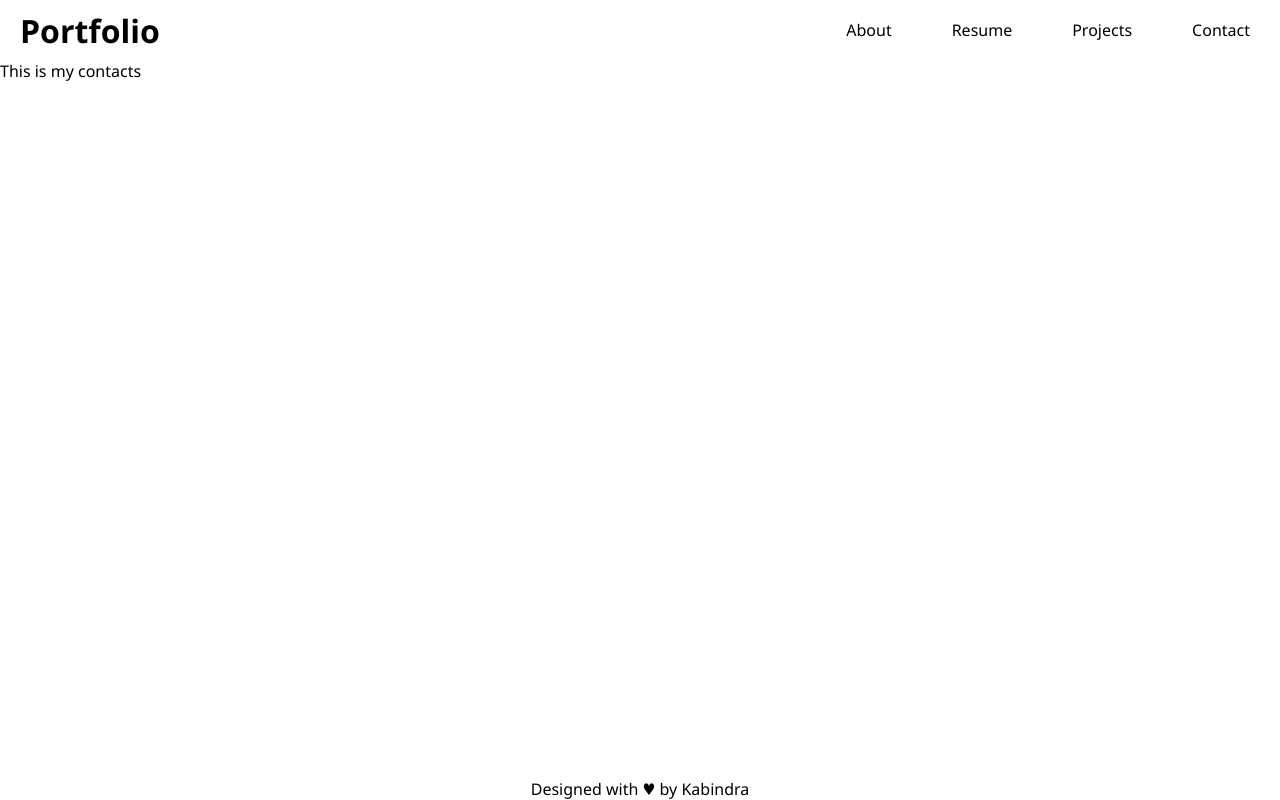
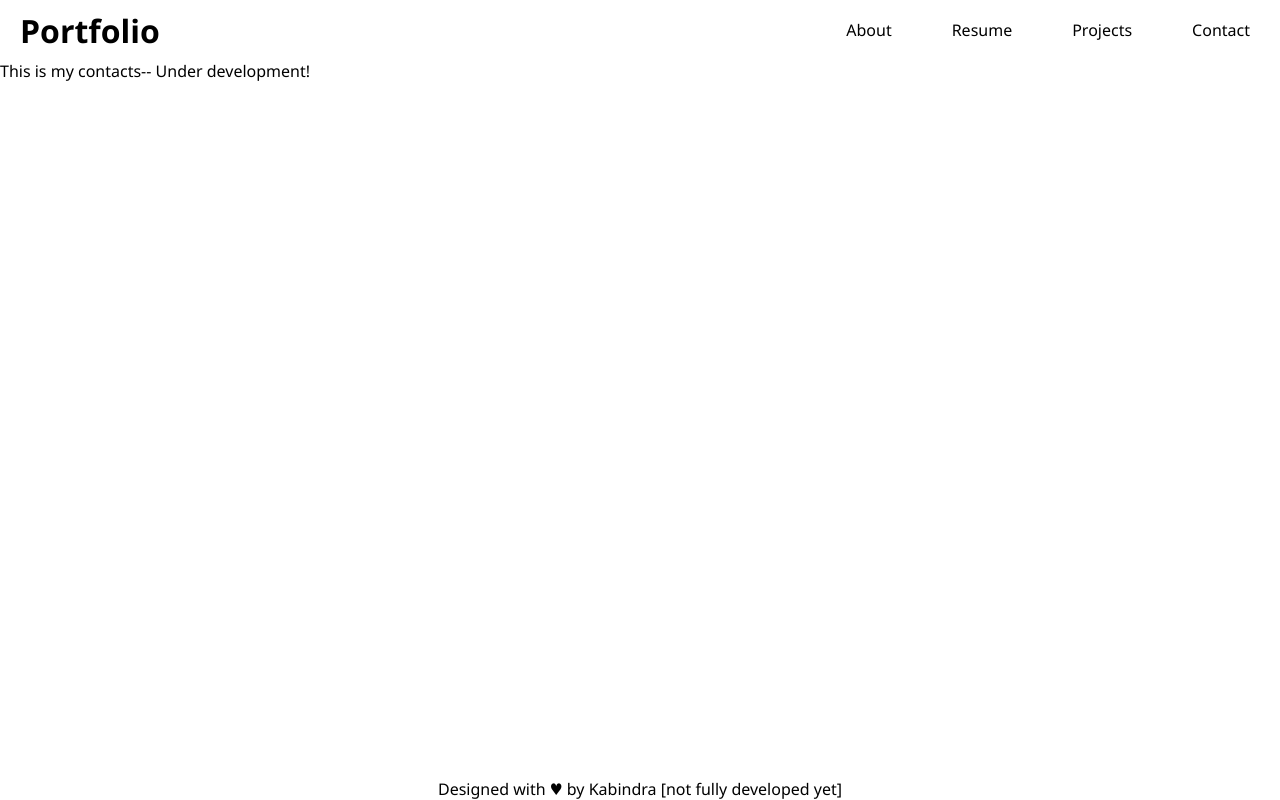
Before and after one commit to kabindrabohara078/portfolio, a React app: page /contacts in a window 1280 px wide. Built offline with nearby package versions, Linux system fonts and the light colour scheme; the HTML template or start-up script is replaced by a standard one.

Commit message:
add info about under-development

```diff
--- a/src/components/Footer.jsx
+++ b/src/components/Footer.jsx
@@ -3,7 +3,7 @@ import './Components.css'
 
 const Footer = () => {
   return (
-    <div className='footer-main'>Designed with &hearts; by Kabindra</div>
+    <div className='footer-main'>Designed with &hearts; by Kabindra [not fully developed yet]</div>
   )
 }
 
--- a/src/pages/Contact.jsx
+++ b/src/pages/Contact.jsx
@@ -2,7 +2,7 @@ import React from 'react'
 
 const Contact = () => {
   return (
-    <div>This is my contacts</div>
+    <div>This is my contacts-- Under development! </div>
   )
 }
 
--- a/src/pages/Project.jsx
+++ b/src/pages/Project.jsx
@@ -119,7 +119,7 @@ const Project = () => {
     <>
 
     <br className='bracket'/><br className='bracket'/><br className='bracket'/>
-      <div className="pro"><h1>My Projects so far!</h1></div>
+      <div className="pro"><h1>My Projects so far! (most are dummy, scroll from last)</h1></div>
     <div className="projects-main">
 
 
--- a/src/pages/Resume.jsx
+++ b/src/pages/Resume.jsx
@@ -12,7 +12,7 @@ const Resume = () => {
         <br /><br /> <br /><br /><br />
 
 
-        <h1>Video Resume</h1> <br /><br />
+        <h1>Video Resume (dummy)</h1> <br /><br />
       </div>
       <div className="resume-video">
         <iframe width="560" height="315" src="https://www.youtube.com/embed/xE02X2RR_Eg?si=2-ZvREHrWRjapbBP" title="YouTube video player" frameBorder="0" allow="accelerometer; autoplay; clipboard-write; encrypted-media; gyroscope; picture-in-picture" referrerPolicy="strict-origin-when-cross-origin" allowFullScreen></iframe>
```
